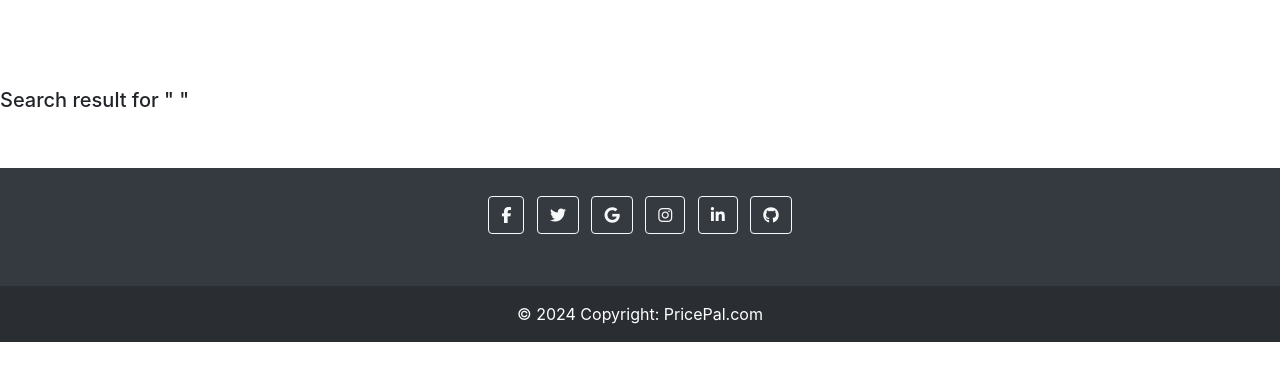
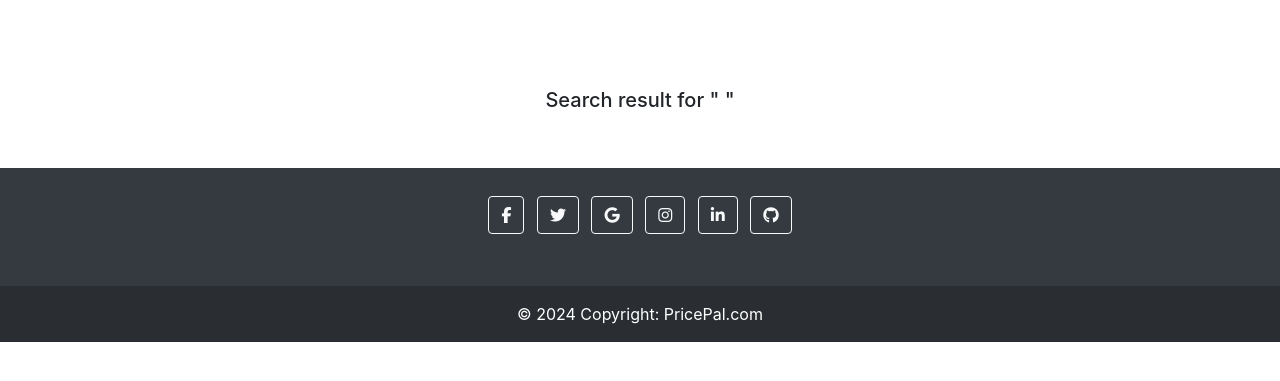
Before and after one commit to NightKing-V/CompGroupProject---PriceComparisionWebSite, a CodeIgniter app: page /database/index.php/Main/searchcat in a window 1280 px wide. Shown: the part 56-437 px from the top of the page. Run offline with CodeIgniter, Linux system fonts and the light colour scheme.

Commit message:
update Search Result title

```diff
--- a/application/views/pages/Search.php
+++ b/application/views/pages/Search.php
@@ -1,4 +1,4 @@
-<h5>Search result for "
+<h5 class="text-center">Search result for "
     <?php echo $searchtext; ?>"
 </h5>
 
```
